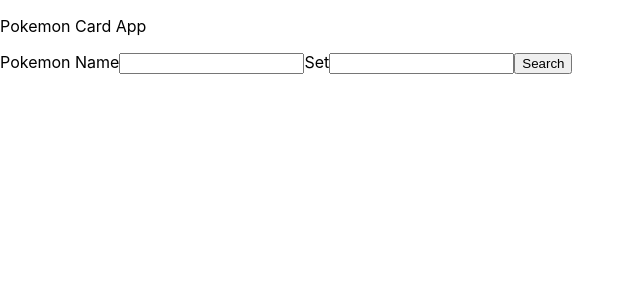
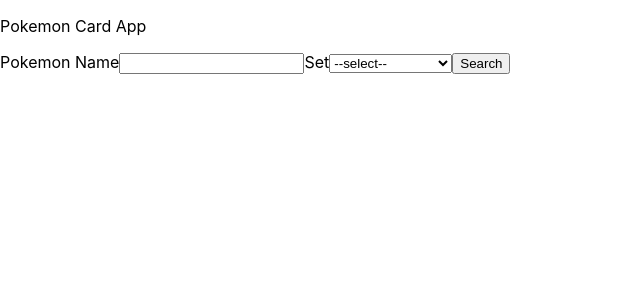
Before and after one commit to andrewskr90/bills-pc, a React (Create React App) app: page / in a window 1280 px wide. Shown: the top 300 px of the page, without its empty margins (0-640 px from the left). Built offline with nearby package versions, Linux system fonts and the light colour scheme.

Commit message:
debugging setQueryKey for setName

```diff
--- a/src/components/SearchCards.js
+++ b/src/components/SearchCards.js
@@ -13,16 +13,21 @@
 const SearchCards = () => {
     const [formValues, setFormValues] = useState(initialFormValues)
     const [queryState, setQueryState] = useState(initialQueryState)
+    const [cardArray, setCardArray] = useState([])
 
     const queryKeyName= '?q=name:'
     const queryKeySetId = '?q=set.id:'
 
-    const handleChange = (e) => {
-        setFormValues({
-            ...formValues,
-            [e.target.name]: `${e.target.value}`
-        })
-        if(e.target.value) {
+    const chooseQuery = (e) => {
+        if(formValues.setName) {
+            console.log('it exists')
+            console.log(queryKeySetId)
+            setQueryState({
+                ...queryState,
+                key: queryKeySetId
+            })
+            console.log(queryState)
+        } if(e.target.name== 'pokemonName') {
             setQueryState({
                 ...queryState,
                 key: queryKeyName
@@ -35,10 +40,25 @@
         }
     }
 
+    const handleChange = (e) => {
+        setFormValues({
+            ...formValues,
+            [e.target.name]: `${e.target.value}`
+        })
+         chooseQuery(e)
+    }
+
+
+    console.log(formValues)
+    console.log(queryState)
+
     const handleSubmit = (e) => {
         e.preventDefault()
+        if(formValues.setName){
+            console.log('it exists')
+        }
             // axios.get(`https://api.pokemontcg.io/v2/cards${queryState.key}${formValues.pokemonName}`)
-            axios.get(`https://api.pokemontcg.io/v2/cards${queryKeySetId}gym2`)
+            axios.get(`https://api.pokemontcg.io/v2/cards${queryState}`)
             .then(res=>{
             console.log(res)
             })
@@ -58,12 +78,14 @@
                     />
                 </label>
                 <label>Set
-                    <input
+                    <select
                         name='setName'
-                        type='text'
-                        value={formValues.setName}
                         onChange={handleChange}
-                    />
+                    >
+                        <option value=''>--select--</option>
+                        <option value='swsh4'>Vivid Voltage</option>
+                        <option value='swsh3'>Darkness Ablaze</option>
+                        </select>
                 </label>
                 <button>Search</button>
             </form>
```
